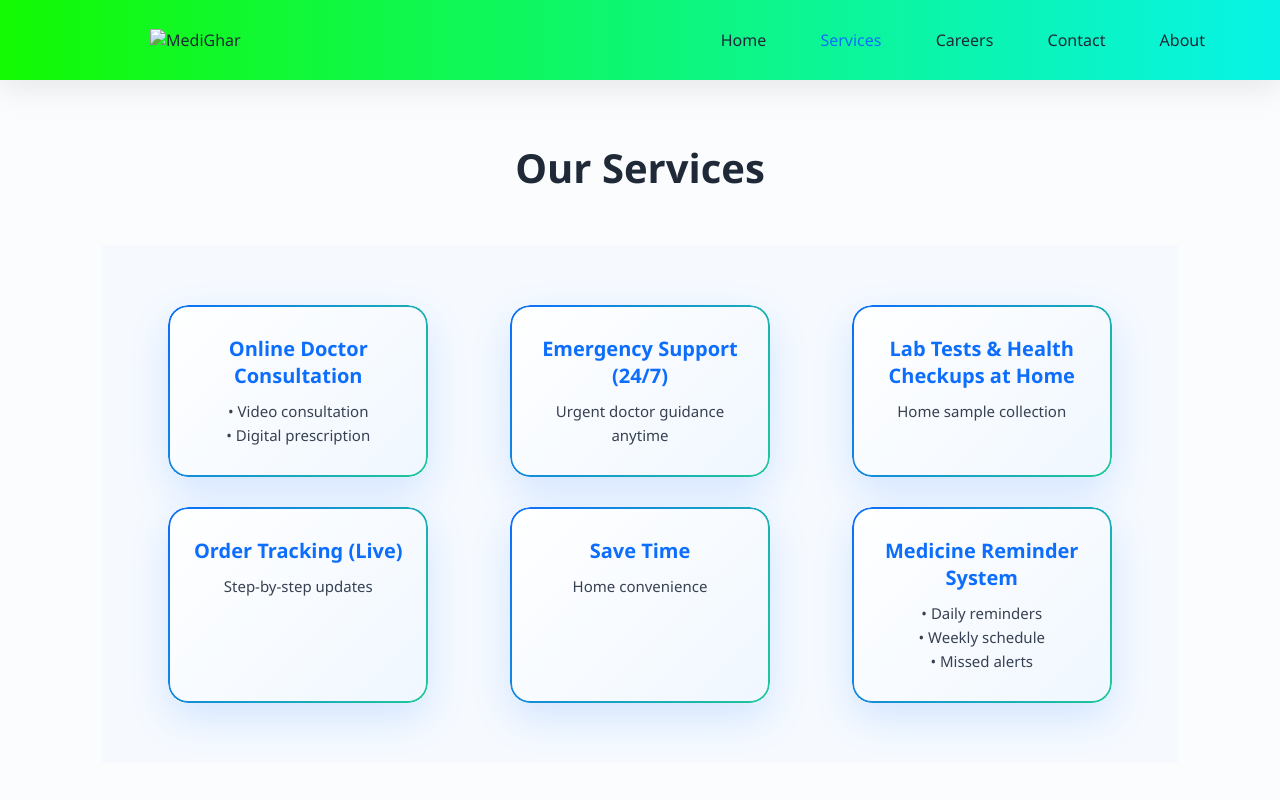
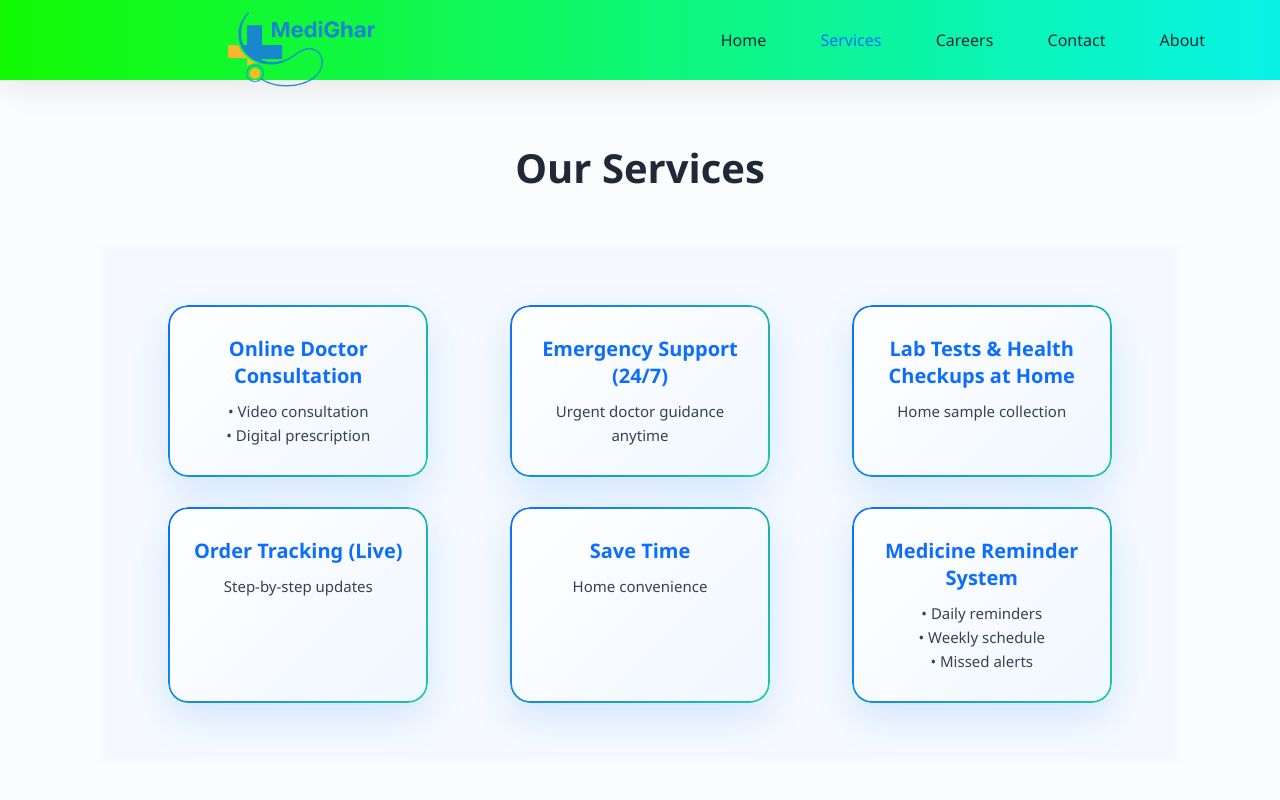
Before and after one commit to MediGhar/New-MediGhar-Website-Healthcare-Career-Opportunities, a plain HTML site: page services.html in a window 1280 px wide. Shown: the top 800 px of the page. Drawn offline with Linux system fonts and the light colour scheme.

Commit message:
Update services.html

```diff
--- a/services.html
+++ b/services.html
@@ -10,7 +10,7 @@
 
 <header class="navbar">
   <div class="logo">
-    <img src="images/logo.png" alt="MediGhar">
+    <img src="logo.png" alt="MediGhar">
   </div>
   <nav>
     <a href="index.html">Home</a>
```
